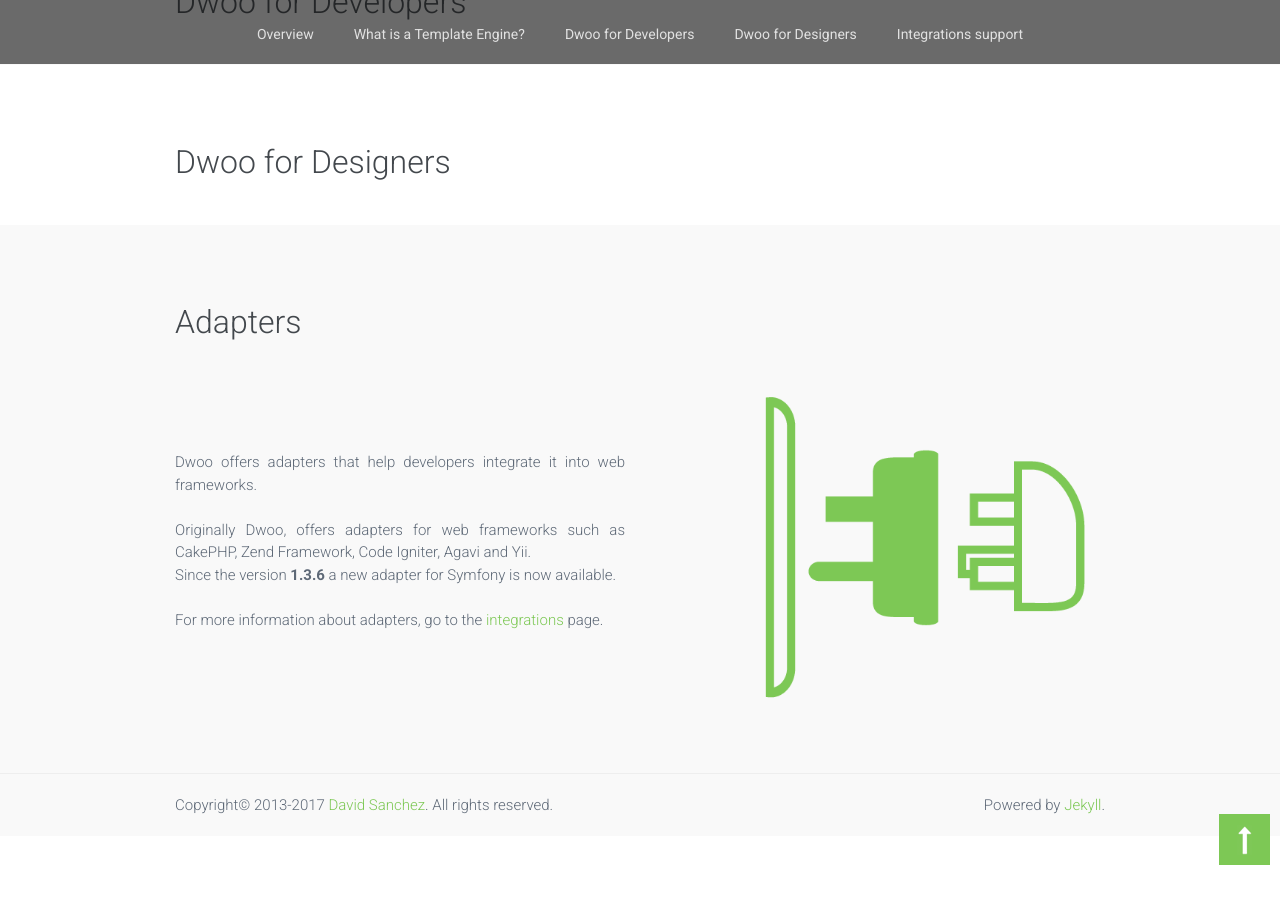
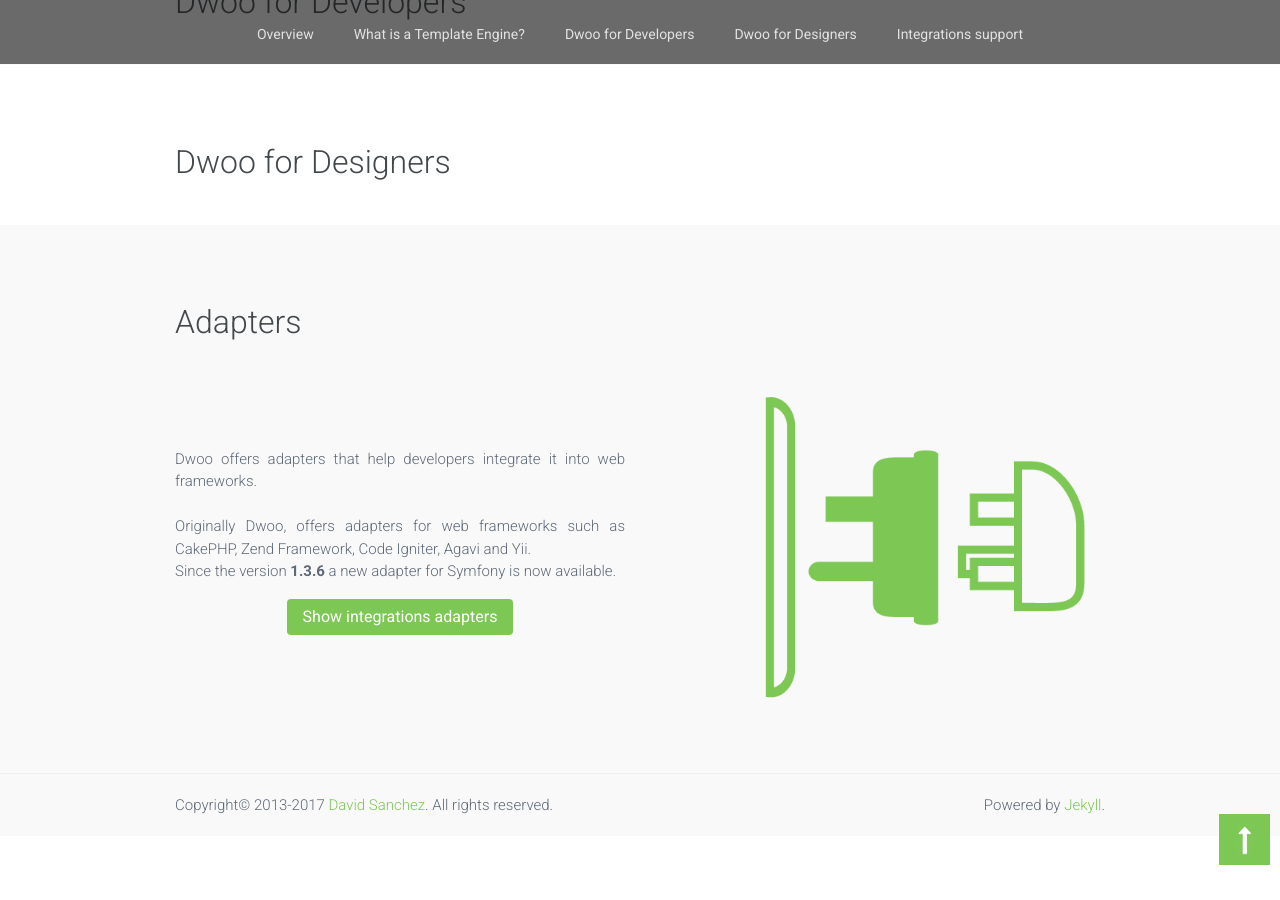
Before and after one commit to dwoo-project/docs, a Jekyll site: the page built from what-dwoo.html, in a window 1280 px wide and 900 px high, scrolled down 1758 px. Built offline with Jekyll 4.4.1, drawn with Linux system fonts in a browser that asks for light colours; nearby versions of some CDN libraries; some of the changed text lies outside the part shown.

Commit message:
Add btn for adapters link

```diff
--- a/what-dwoo.html
+++ b/what-dwoo.html
@@ -31,8 +31,7 @@
                 package available on <a href="https://packagist.org/packages/dwoo/dwoo" target="_blank">packagist.org</a>
                 for everyone and adding new features.<br><br>
 
-                Dwoo template engine is released under a modified
-                <a href="https://www.gnu.org/licenses/lgpl-3.0.en.html" target="_blank">LGPLv3</a> license.
+                Dwoo template engine is released under a modified <a href="/about.html#/license">LGPLv3 license</a>.
             </p>
         </div>
     </section>
@@ -78,9 +77,10 @@
                         Dwoo offers adapters that help developers integrate it into web frameworks.<br><br>
                         Originally Dwoo, offers adapters for web frameworks such as CakePHP, Zend Framework, Code
                         Igniter, Agavi and Yii.<br>
-                        Since the version <strong>1.3.6</strong> a new adapter for Symfony is now available.<br><br>
-                        For more information about adapters, go to the <a href="/integrations.html">integrations</a>
-                        page.
+                        Since the version <strong>1.3.6</strong> a new adapter for Symfony is now available.
+                    </p>
+                    <p class="text-center">
+                        <a class="btn btn-success" href="/integrations/">Show integrations adapters</a>
                     </p>
                 </div>
                 <div class="col-xs-12 col-sm-5 col-md-5 offset-md-1">
```
